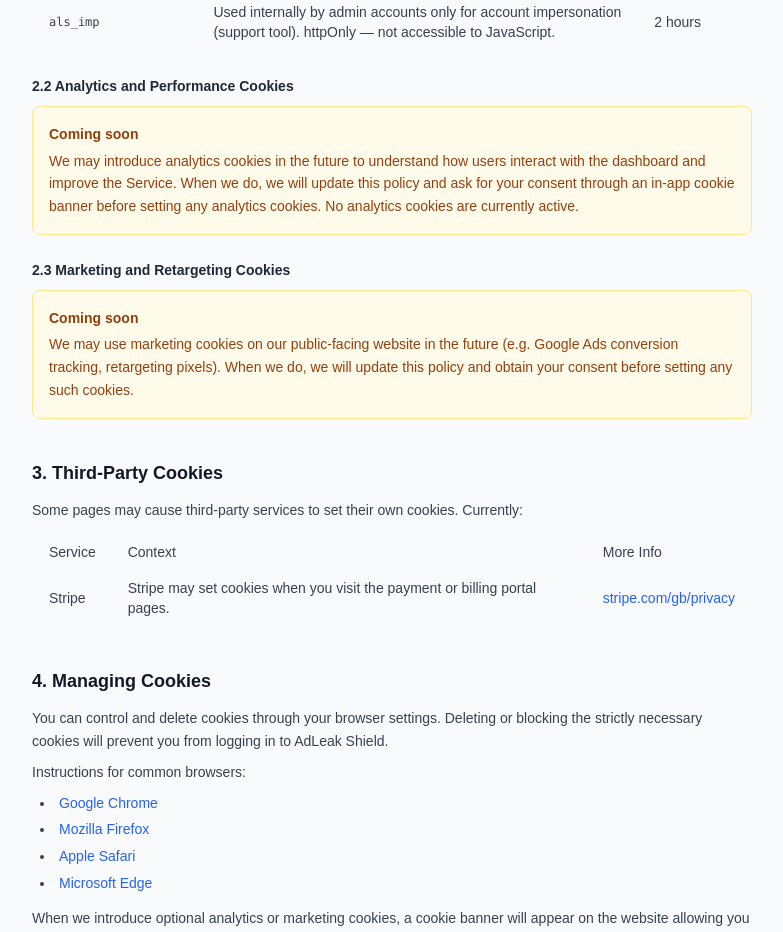
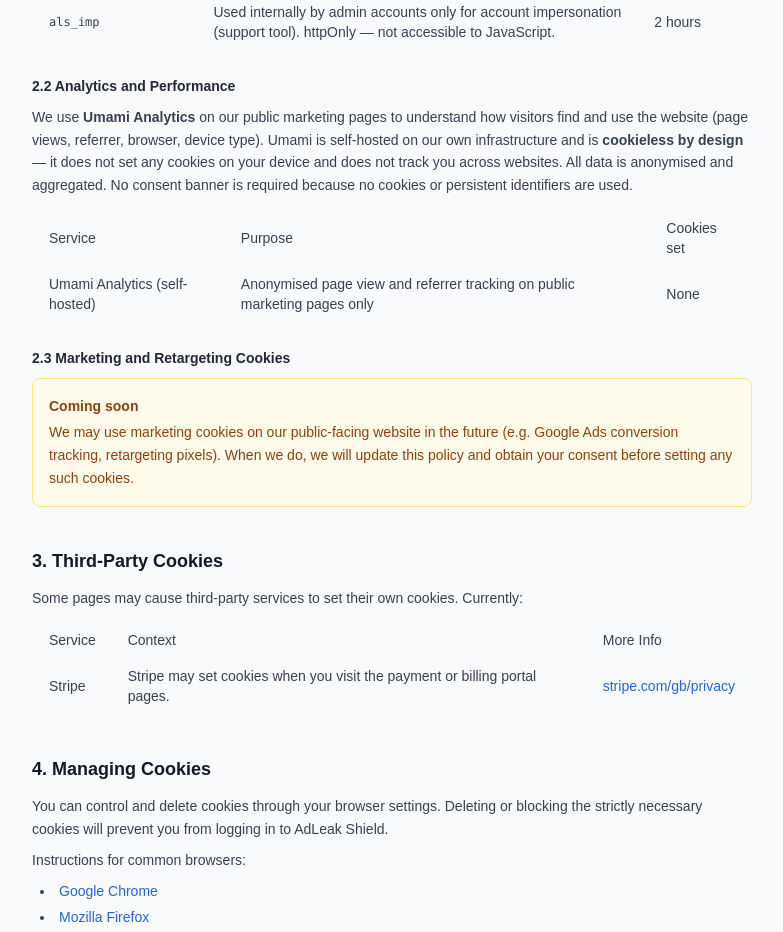
Before and after one commit to MehradHaftsavar/adleak-shield, a Next.js app: page /cookies in a window 1280 px wide. Shown: the part 760-1692 px from the top of the page, without its empty margins (248-1031 px from the left). Built offline with nearby package versions, Linux system fonts and the light colour scheme; no server answers.

Commit message:
legal pages update

```diff
--- a/src/app/cookies/page.tsx
+++ b/src/app/cookies/page.tsx
@@ -11,7 +11,7 @@ export default function CookiesPage() {
       <div className="bg-gray-50">
         <div className="max-w-3xl mx-auto px-6 py-16">
           <h1 className="text-3xl font-bold text-gray-900 mb-2">Cookie Policy</h1>
-          <p className="text-sm text-gray-500 mb-10">Last updated: June 2025</p>
+          <p className="text-sm text-gray-500 mb-10">Last updated: June 2026</p>
 
           <div className="space-y-10 text-sm text-gray-700 leading-relaxed">
 
@@ -73,16 +73,33 @@ export default function CookiesPage() {
                 </table>
               </div>
 
-              {/* Analytics — placeholder */}
-              <h3 className="font-semibold text-gray-800 mb-2">2.2 Analytics and Performance Cookies</h3>
-              <div className="bg-amber-50 border border-amber-200 rounded-lg p-4 text-amber-800">
-                <p className="font-semibold mb-1">Coming soon</p>
-                <p>
-                  We may introduce analytics cookies in the future to understand how users interact with the
-                  dashboard and improve the Service. When we do, we will update this policy and ask for your
-                  consent through an in-app cookie banner before setting any analytics cookies. No analytics
-                  cookies are currently active.
-                </p>
+              {/* Analytics — Umami */}
+              <h3 className="font-semibold text-gray-800 mb-2">2.2 Analytics and Performance</h3>
+              <p className="mb-3">
+                We use <strong>Umami Analytics</strong> on our public marketing pages to understand how
+                visitors find and use the website (page views, referrer, browser, device type). Umami is
+                self-hosted on our own infrastructure and is <strong>cookieless by design</strong> — it does
+                not set any cookies on your device and does not track you across websites. All data is
+                anonymised and aggregated. No consent banner is required because no cookies or persistent
+                identifiers are used.
+              </p>
+              <div className="overflow-x-auto">
+                <table className="w-full text-sm border border-gray-200 rounded-lg overflow-hidden">
+                  <thead className="bg-gray-50">
+                    <tr>
+                      <th className="text-left px-4 py-2 text-gray-700 font-medium">Service</th>
+                      <th className="text-left px-4 py-2 text-gray-700 font-medium">Purpose</th>
+                      <th className="text-left px-4 py-2 text-gray-700 font-medium">Cookies set</th>
+                    </tr>
+                  </thead>
+                  <tbody>
+                    <tr>
+                      <td className="px-4 py-2 font-medium">Umami Analytics (self-hosted)</td>
+                      <td className="px-4 py-2">Anonymised page view and referrer tracking on public marketing pages only</td>
+                      <td className="px-4 py-2">None</td>
+                    </tr>
+                  </tbody>
+                </table>
               </div>
 
               {/* Marketing — placeholder */}
@@ -140,9 +157,9 @@ export default function CookiesPage() {
                 <li><a href="https://support.microsoft.com/en-us/microsoft-edge/delete-cookies-in-microsoft-edge-63947406-40ac-c3b8-57b9-2a946a29ae09" target="_blank" rel="noopener noreferrer" className="text-blue-600 hover:underline">Microsoft Edge</a></li>
               </ul>
               <p className="mt-3">
-                When we introduce optional analytics or marketing cookies, a cookie banner will appear on the
-                website allowing you to accept or decline them. You will be able to change your preferences at
-                any time.
+                Our current analytics (Umami) are cookieless and require no action from you. If we introduce
+                optional marketing cookies in the future, a cookie banner will appear allowing you to accept
+                or decline them before any such cookies are set.
               </p>
             </section>
 
--- a/src/app/terms/page.tsx
+++ b/src/app/terms/page.tsx
@@ -64,7 +64,7 @@ export default function TermsPage() {
             <section>
               <h2 className="text-lg font-semibold text-gray-900 mb-3">4. Free Trial</h2>
               <p>
-                New accounts receive a <strong>14-day free trial</strong>. No payment information is required
+                New accounts receive a <strong>7-day free trial</strong>. No payment information is required
                 to start a trial. During the trial:
               </p>
               <ul className="list-disc list-inside mt-2 space-y-1 ml-2">
```
